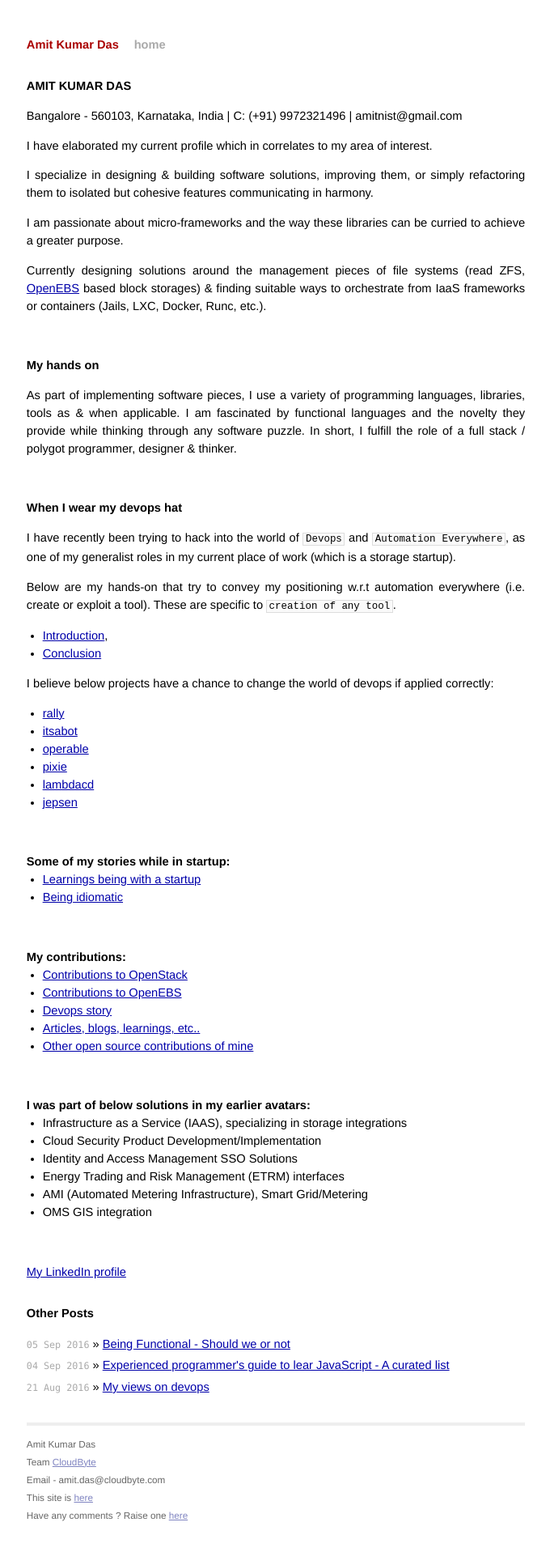
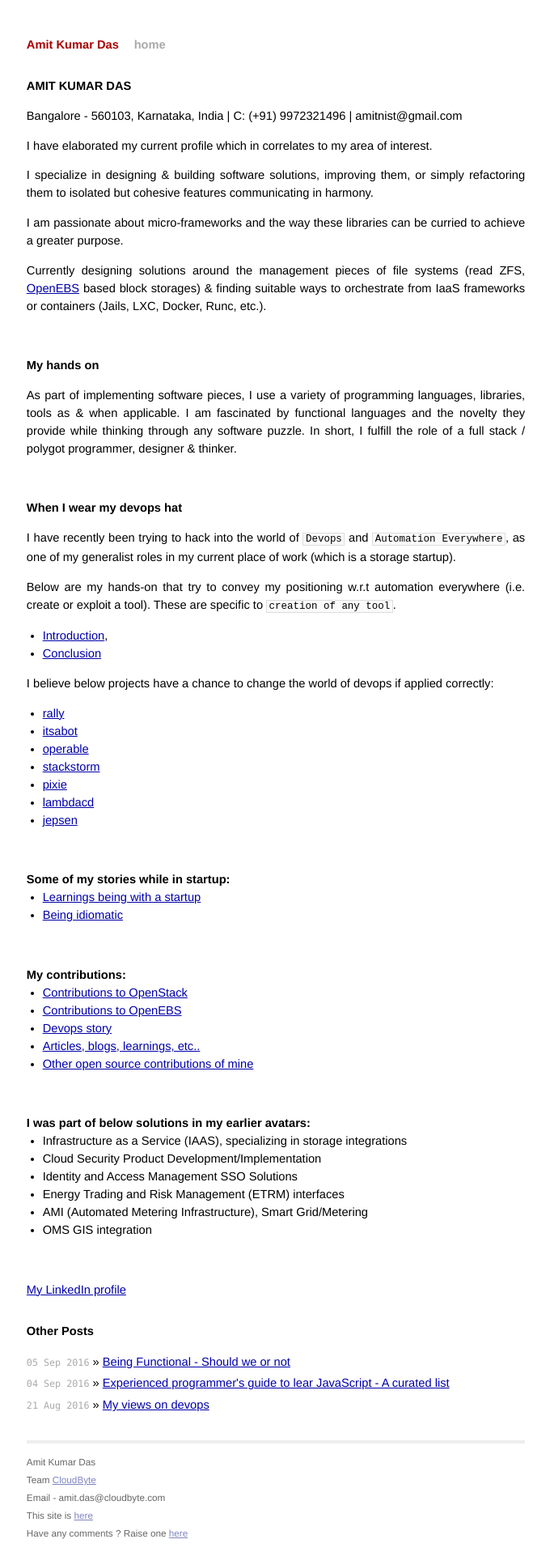
Before and after one commit to AmitKumarDas/amitkumardas.github.io, a Jekyll site: the page built from _posts/2016-09-01-my-resume-cover-letter.md, in a window 1280 px wide. Shown: the whole page at 81% size, without its empty margins (299-979 px from the left). Built offline with Jekyll 4.4.1, drawn with Linux system fonts in a browser that asks for light colours; before the commit the page ends 1895 px from its top, so only the background shows below that.

Commit message:
Update 2016-09-01-my-resume-cover-letter.md

```diff
--- a/_posts/2016-09-01-my-resume-cover-letter.md
+++ b/_posts/2016-09-01-my-resume-cover-letter.md
@@ -45,6 +45,7 @@ I believe below projects have a chance to change the world of devops if applied
 - [rally](https://wiki.openstack.org/wiki/Rally)
 - [itsabot](https://github.com/itsabot/abot/wiki/Building-a-Plugin)
 - [operable](https://operable.io/)
+- [stackstorm](https://stackstorm.com/)
 - [pixie](https://github.com/pixie-lang/pixie)
 - [lambdacd](https://github.com/flosell/lambdacd)
 - [jepsen](https://github.com/aphyr/jepsen)
```
